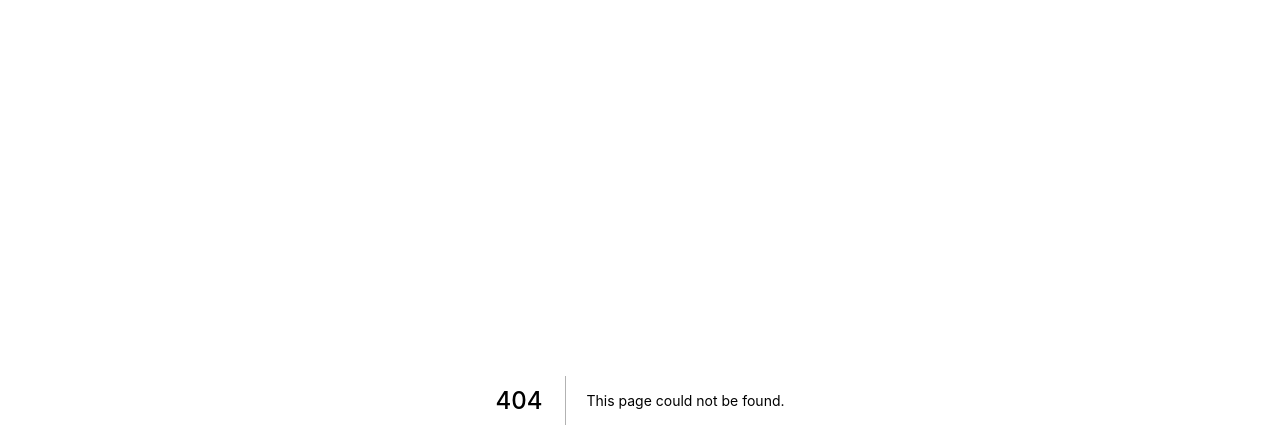
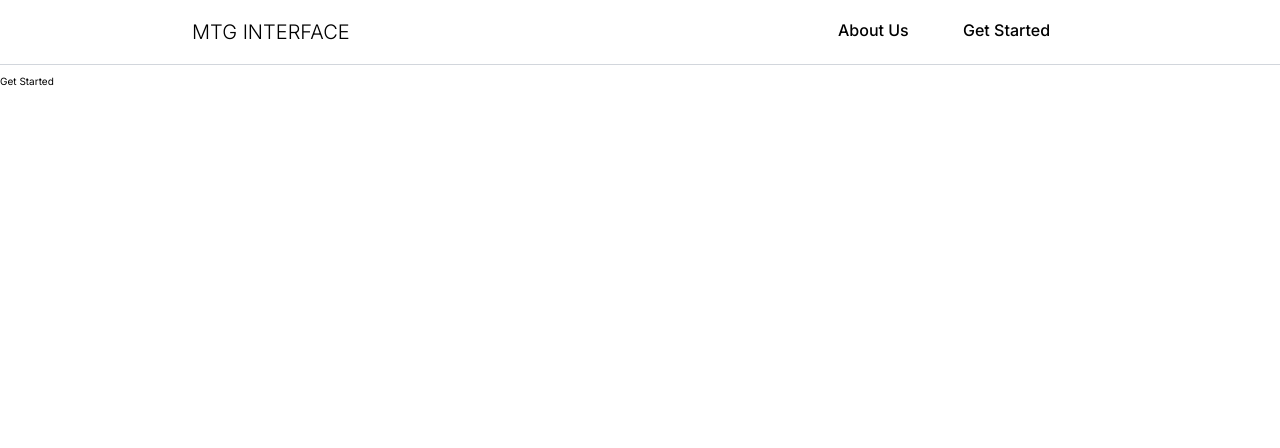
Before and after one commit to YoannBuzenet/mbi_web, a Next.js app: page /getStarted in a window 1280 px wide. Before the commit this address had no page. Shown: the top 448 px of the page. Built offline with nearby package versions, Linux system fonts and the light colour scheme.

Commit message:
structure for new page + css problem !

```diff
--- a/components/Navbar.jsx
+++ b/components/Navbar.jsx
@@ -1,4 +1,5 @@
 import React from "react";
+import Link from "next/link";
 
 const Navbar = () => {
   return (
@@ -6,10 +7,24 @@ const Navbar = () => {
       <nav className="navbar">
         <div className="container">
           <div className="menu-elements">
-            <span>MTG INTERFACE</span>
+            <div className="left-navbar">
+              <Link href="/">
+                <a>
+                  <span>MTG INTERFACE</span>
+                </a>
+              </Link>
+            </div>
             <ul>
-              <li>Get Started</li>
-              <li>About Us</li>
+              <li>
+                <Link href="/aboutUs">
+                  <a>About Us</a>
+                </Link>
+              </li>
+              <li>
+                <Link href="/getStarted">
+                  <a>Get Started</a>
+                </Link>
+              </li>
             </ul>
           </div>
         </div>
--- /dev/null
+++ b/pages/aboutUs.js
@@ -0,0 +1,21 @@
+import Navbar from "../components/Navbar";
+import Head from "next/head";
+
+const AboutUs = () => {
+  return (
+    <>
+      <Head>
+        <title>MTG Interface</title>
+        <link rel="icon" href="/favicon.ico" />
+        <link
+          href="https://fonts.googleapis.com/css2?family=Inter:wght@100;200;300;400;500;531;600;700;800;900&display=swap"
+          rel="stylesheet"
+        ></link>
+      </Head>
+      <Navbar />
+      <p>About us</p>
+    </>
+  );
+};
+
+export default AboutUs;
--- /dev/null
+++ b/pages/getStarted.js
@@ -0,0 +1,21 @@
+import Navbar from "../components/Navbar";
+import Head from "next/head";
+
+const GetStarted = () => {
+  return (
+    <>
+      <Head>
+        <title>MTG Interface</title>
+        <link rel="icon" href="/favicon.ico" />
+        <link
+          href="https://fonts.googleapis.com/css2?family=Inter:wght@100;200;300;400;500;531;600;700;800;900&display=swap"
+          rel="stylesheet"
+        ></link>
+      </Head>
+      <Navbar />
+      <p>Get Started</p>
+    </>
+  );
+};
+
+export default GetStarted;
--- a/pages/index.js
+++ b/pages/index.js
@@ -27,7 +27,7 @@ export default function Home() {
                   <h1 className="main-punchline">
                     Buying cards has never been so easy
                   </h1>
-                  <p>Control your card sourcing with a software.</p>
+                  <p>Get your own buying interface.</p>
                   <div>
                     <button type="button">Get Started</button>
                   </div>
@@ -140,7 +140,7 @@ export default function Home() {
                 </div>
                 <div>
                   <Icon.Check />
-                  <span>Customer follow-up</span>
+                  <span>MKM follow-up</span>
                 </div>
               </div>
             </div>
--- a/style.css
+++ b/style.css
@@ -380,6 +380,10 @@ nav.navbar {
   border-bottom: 1px solid rgb(210, 214, 220);
 }
 
+.left-navbar {
+  display: flex;
+}
+
 nav ul {
   display: flex;
   list-style: none;
@@ -394,9 +398,21 @@ nav ul li {
   justify-content: space-between;
 }
 
-.menu-elements > span {
+.menu-elements a > span {
   font-size: 2rem;
-  font-weight: 600;
+  font-weight: 300;
+}
+.menu-elements a > span:hover {
+  font-size: 2rem;
+}
+
+.navbar a {
+  text-decoration: none;
+  color: black;
+}
+.navbar ul a:hover {
+  /* text-decoration: underline; */
+  border-bottom: 3px solid black;
 }
 
 @media only screen and (max-width: 768px) {
```
